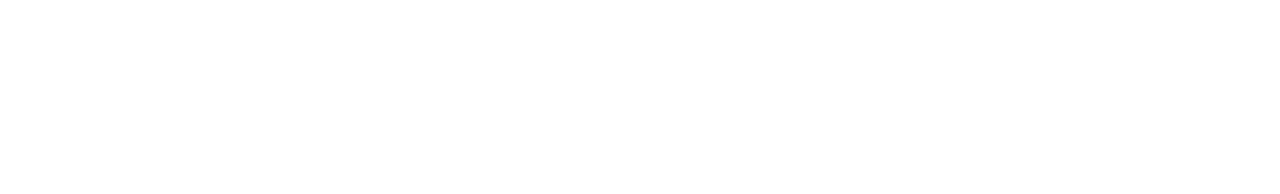
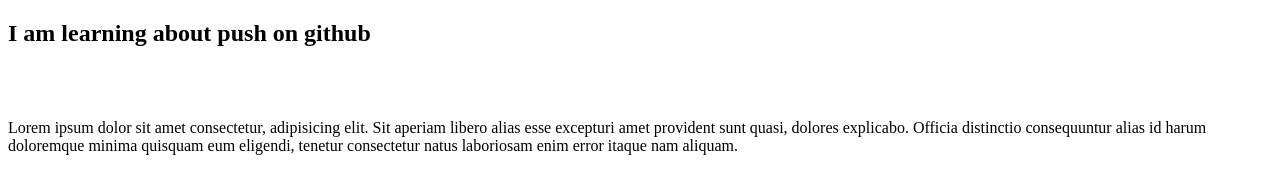
Before and after one commit to RakibMiaOffcial/my-second-repo, a plain HTML site: page index.html in a window 1280 px wide. Drawn offline with Linux system fonts and the light colour scheme.

Commit message:
try to push

```diff
--- a/index.html
+++ b/index.html
@@ -7,6 +7,9 @@
     <title>My Second Repo</title>
 </head>
 <body>
-
+    <h2>I am learning about push on github</h2>
+    <br>
+    <br>
+    <p>Lorem ipsum dolor sit amet consectetur, adipisicing elit. Sit aperiam libero alias esse excepturi amet provident sunt quasi, dolores explicabo. Officia distinctio consequuntur alias id harum doloremque minima quisquam eum eligendi, tenetur consectetur natus laboriosam enim error itaque nam aliquam.</p>
 </body>
 </html>
```
